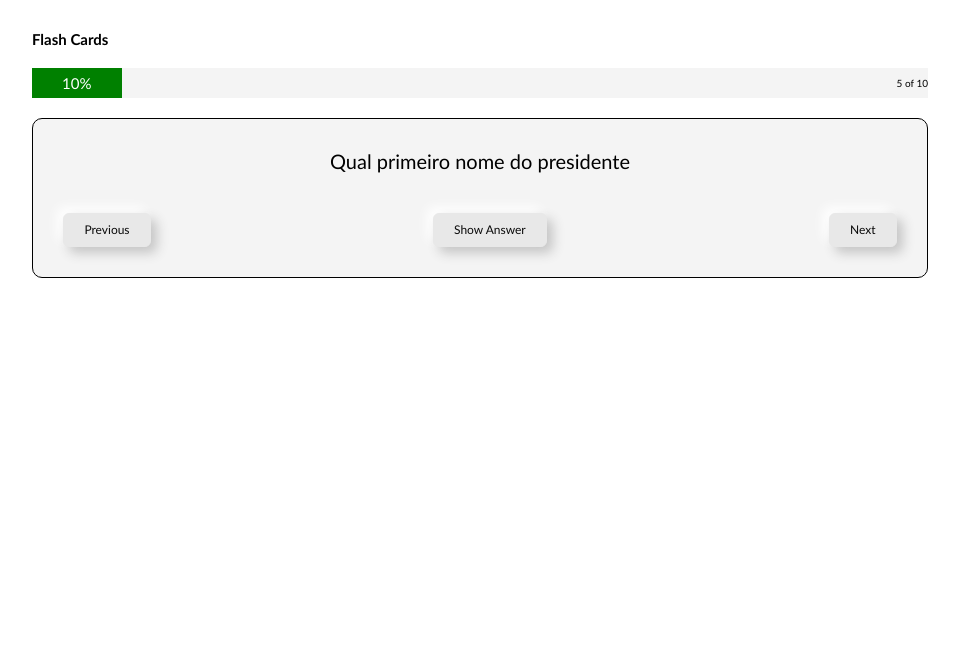
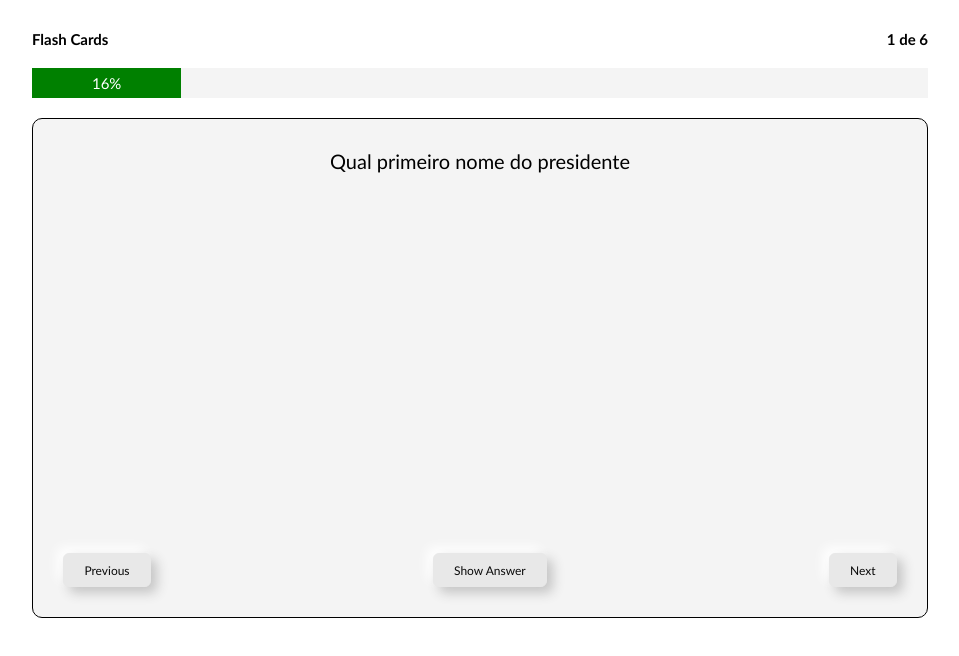
Before and after one commit to FelipeHulle/frontend-flash-cards, a plain HTML site: page index.html in a window 1280 px wide. Shown: the whole page, without its empty margins (160-1119 px from the left). Drawn offline with Linux system fonts and the light colour scheme.

Commit message:
feat: cria logica de flashcards e melhora visual

```diff
--- a/index.html
+++ b/index.html
@@ -12,14 +12,15 @@
 
     <div class="container">
 
-      <h2>Flash Cards</h2>
+      <div class="header">
+        <h2>Flash Cards</h2>
+        <h2 id="counter"></h2>
+      </div>
+
 
       <div id="myProgress">
         <div id="myBar">
           10%
-        </div>
-        <div>
-          5 of 10
         </div>
       </div>
 
--- a/static/main.js
+++ b/static/main.js
@@ -27,6 +27,19 @@ const flashcards = [
 
 ]
 
+qtd_questions = flashcards.length
+
+function setFlashCards() {
+    let progressbarElem = document.getElementById('myBar')
+    let counterElem = document.getElementById('counter')
+    let percentage = 100/qtd_questions
+    progressbarElem.style.width = percentage + '%'
+    progressbarElem.innerText = Math.trunc(percentage) + '%'
+    counterElem.innerText = `1 de ${qtd_questions}`
+}
+
+setFlashCards()
+
 function changeFlashCards (arr) {
 
     const cardtextElem = document.getElementById('text')
@@ -42,6 +55,7 @@ function changeFlashCards (arr) {
     previousElem.addEventListener('click', () => {
         if (idx > 0) {
             idx--;
+            progressBar(idx+1)
         }
         cardtextElem.innerText = arr[idx].question
     })
@@ -49,6 +63,7 @@ function changeFlashCards (arr) {
     nextElem.addEventListener('click', () => {
         if (idx < (arrLen-1)) {
             idx++;
+            progressBar(idx+1)
         }
         cardtextElem.innerText = arr[idx].question
     })
@@ -69,4 +84,13 @@ function changeFlashCards (arr) {
 
 }
 
+function progressBar(idx) {
+    let progressbarElem = document.getElementById('myBar')
+    let counterElem = document.getElementById('counter')
+    let percentage = 100/qtd_questions
+    progressbarElem.style.width = idx*percentage + '%'
+    progressbarElem.innerText = Math.trunc(idx*percentage) + '%'
+    counterElem.innerText = `${idx} de ${qtd_questions}`
+}
+
 changeFlashCards(flashcards)
--- a/styles/main.css
+++ b/styles/main.css
@@ -7,6 +7,11 @@
 
 html {
     font-size: 62.5%
+}
+
+.header{
+  display: flex;
+  justify-content: space-between;
 }
 
 .container {
@@ -29,6 +34,8 @@ html {
     flex-direction: column;
     gap: 2rem;
     background-color: #f4f4f4;
+    height: 500px;
+    justify-content: space-between;
 }
 
 .flashcard-footer {
```
